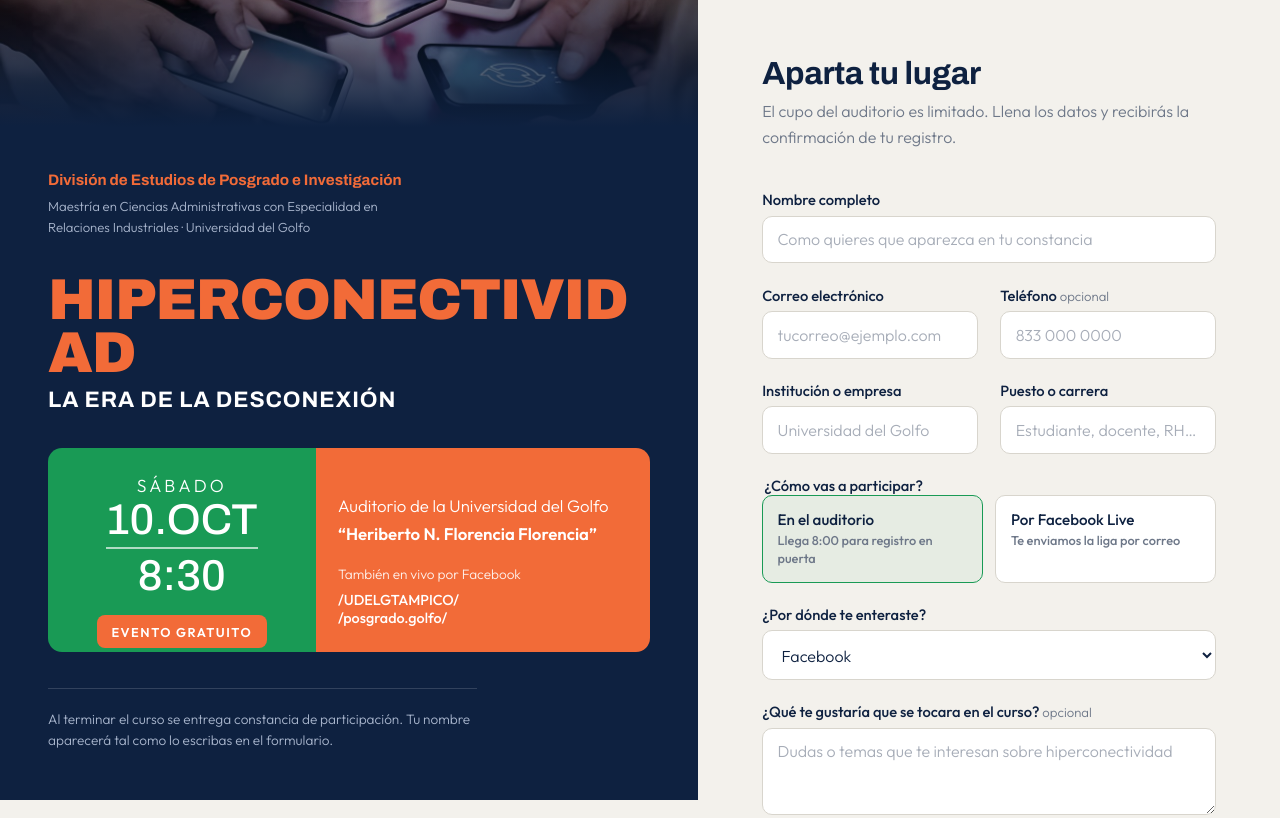
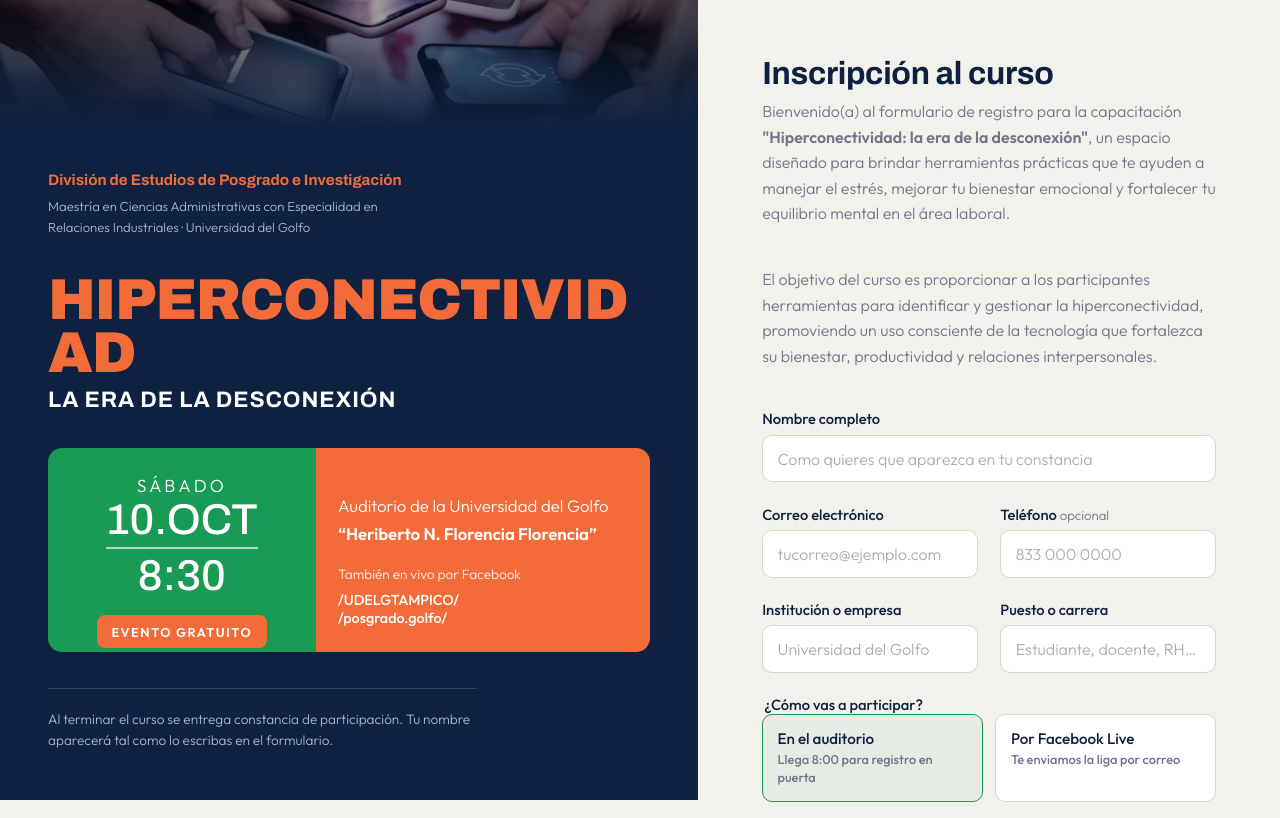
Before and after one commit to Streetmk/registro-hiperconectividad-, a plain HTML site: page index.html in a window 1280 px wide. Shown: the top 818 px of the page. Drawn offline with Linux system fonts and the light colour scheme.

Commit message:
Update index.html

```diff
--- a/index.html
+++ b/index.html
@@ -54,8 +54,9 @@
   <!-- ===== Formulario ===== -->
   <main class="registro">
     <div class="registro__intro">
-      <h2>Aparta tu lugar</h2>
-      <p>El cupo del auditorio es limitado. Llena los datos y recibirás la confirmación de tu registro.</p>
+      <h2>Inscripción al curso</h2>
+      <p>Bienvenido(a) al formulario de registro para la capacitación <strong>"Hiperconectividad: la era de la desconexión"</strong>, un espacio diseñado para brindar herramientas prácticas que te ayuden a manejar el estrés, mejorar tu bienestar emocional y fortalecer tu equilibrio mental en el área laboral.</p>
+      <p>El objetivo del curso es proporcionar a los participantes herramientas para identificar y gestionar la hiperconectividad, promoviendo un uso consciente de la tecnología que fortalezca su bienestar, productividad y relaciones interpersonales.</p>
     </div>
 
     <form id="formRegistro" class="form" novalidate>
```
